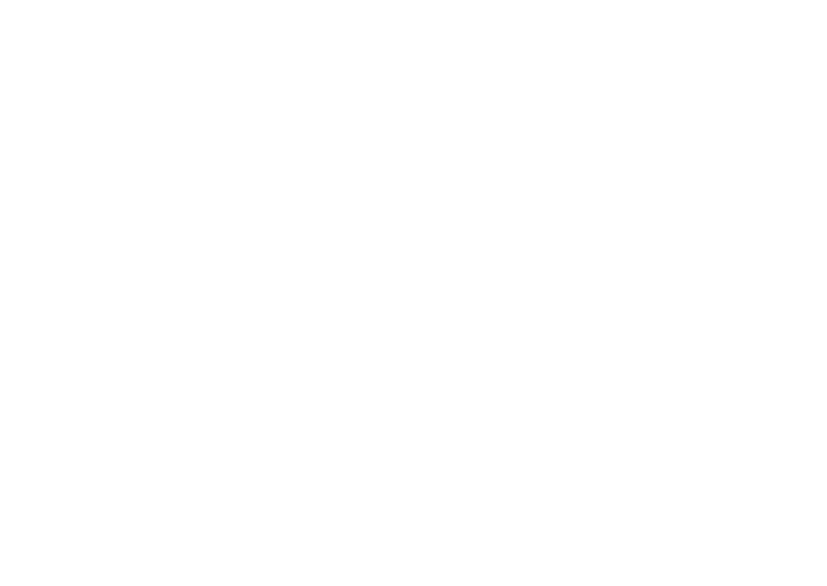
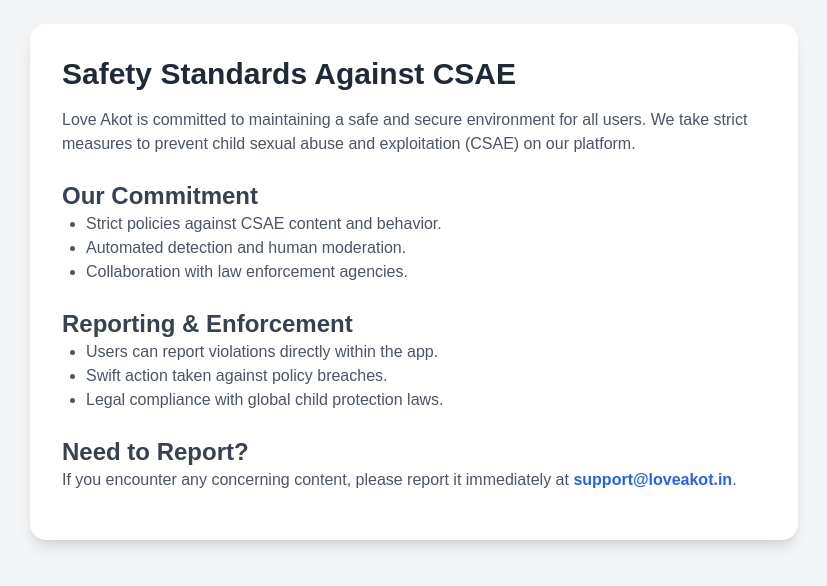
Before and after one commit to ShaileshS237/la_website_react, a React (Create React App) app: page /safety-standards in a window 1280 px wide. Before the commit this address had no page. Shown: the top 586 px of the page, without its empty margins (226-1053 px from the left). Built offline with nearby package versions, Linux system fonts and the light colour scheme; a web font is replaced by a local one.

Commit message:
push some changes

```diff
--- a/src/App.js
+++ b/src/App.js
@@ -4,6 +4,7 @@
 import Home from "./component/Home";
 import TNC from "./component/TNC";
 import PrivacyPolicy from "./component/Privacy";
+import SafetyStandards from "./component/SaftyStandards";
 
 function ExternalRedirect({ url }) {
 	useEffect(() => {
@@ -26,6 +27,7 @@
 
 				<Route path="/terms-and-conditions" element={<TNC />}></Route>
 				<Route path="/privacy-policy" element={<PrivacyPolicy />}></Route>
+				<Route path="/safety-standards" element={<SafetyStandards />}></Route>
 				<Route path="/" element={<Home />} />
 			</Routes>
 		</Router>
--- /dev/null
+++ b/src/component/SaftyStandards.jsx
@@ -0,0 +1,54 @@
+import React from "react";
+
+const SafetyStandards = () => {
+	return (
+		<div className="min-h-screen bg-gray-100 p-6">
+			<div className="max-w-3xl mx-auto bg-white p-8 rounded-2xl shadow-lg">
+				<h1 className="text-3xl font-bold text-gray-800 mb-4">
+					Safety Standards Against CSAE
+				</h1>
+				<p className="text-gray-600 mb-6">
+					Love Akot is committed to maintaining a safe and secure environment
+					for all users. We take strict measures to prevent child sexual abuse
+					and exploitation (CSAE) on our platform.
+				</p>
+
+				<h2 className="text-2xl font-semibold text-gray-700 mt-4">
+					Our Commitment
+				</h2>
+				<ul className="list-disc pl-6 text-gray-600 mb-6">
+					<li>Strict policies against CSAE content and behavior.</li>
+					<li>Automated detection and human moderation.</li>
+					<li>Collaboration with law enforcement agencies.</li>
+				</ul>
+
+				<h2 className="text-2xl font-semibold text-gray-700 mt-4">
+					Reporting & Enforcement
+				</h2>
+				<ul className="list-disc pl-6 text-gray-600 mb-6">
+					<li>Users can report violations directly within the app.</li>
+					<li>Swift action taken against policy breaches.</li>
+					<li>Legal compliance with global child protection laws.</li>
+				</ul>
+
+				<h2 className="text-2xl font-semibold text-gray-700 mt-4">
+					Need to Report?
+				</h2>
+				<p className="text-gray-600 mb-4">
+					If you encounter any concerning content, please report it immediately
+					at
+					<a
+						href="mailto:support@loveakot.in"
+						className="text-blue-600 font-semibold"
+					>
+						{" "}
+						support@loveakot.in
+					</a>
+					.
+				</p>
+			</div>
+		</div>
+	);
+};
+
+export default SafetyStandards;
```
